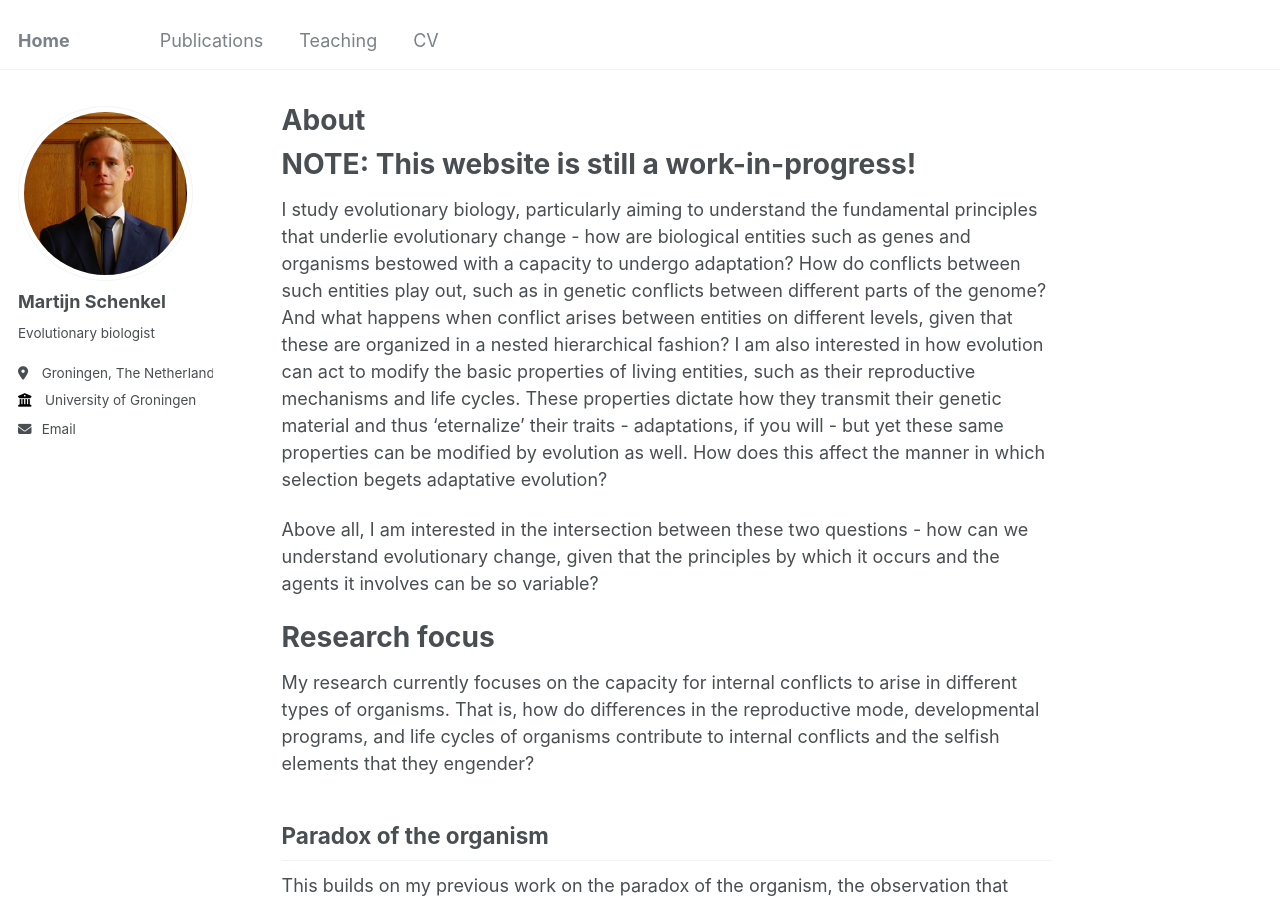
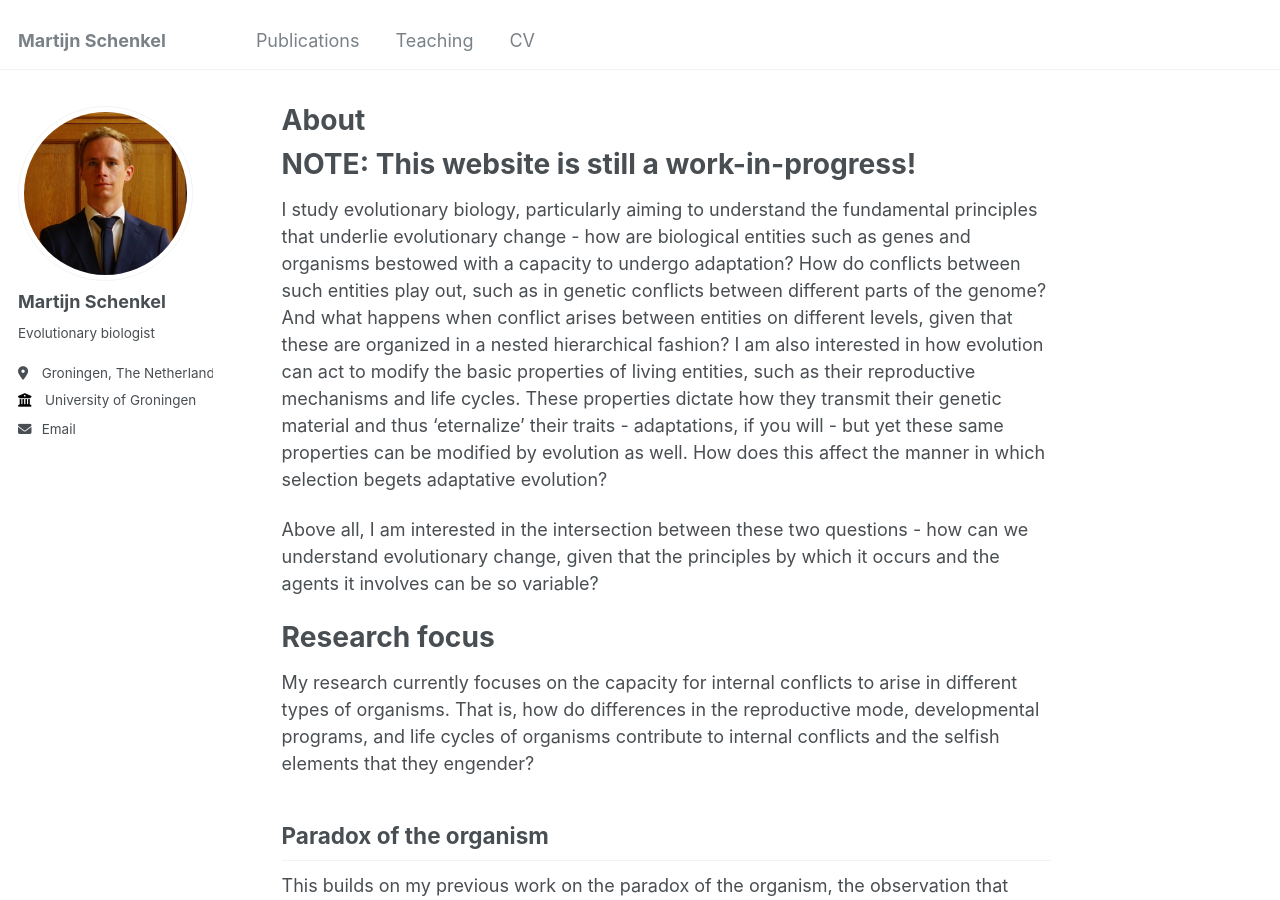
Before and after one commit to MartijnSchenkel/MartijnSchenkel.github.io, a Jekyll site: the page built from _pages/about.md, in a window 1280 px wide and 900 px high. Built offline with Jekyll 4.4.1, drawn with Linux system fonts in a browser that asks for light colours.

Commit message:
Update _config.yml

```diff
--- a/_config.yml
+++ b/_config.yml
@@ -8,7 +8,7 @@
 
 # Basic Site Settings
 locale                   : "en-US"
-title                    : "Home"
+title                    : "Martijn Schenkel"
 title_separator          : "-"
 name                     : &name "Martijn Schenkel"
 description              : &description "Evolutionary biologist"
```
